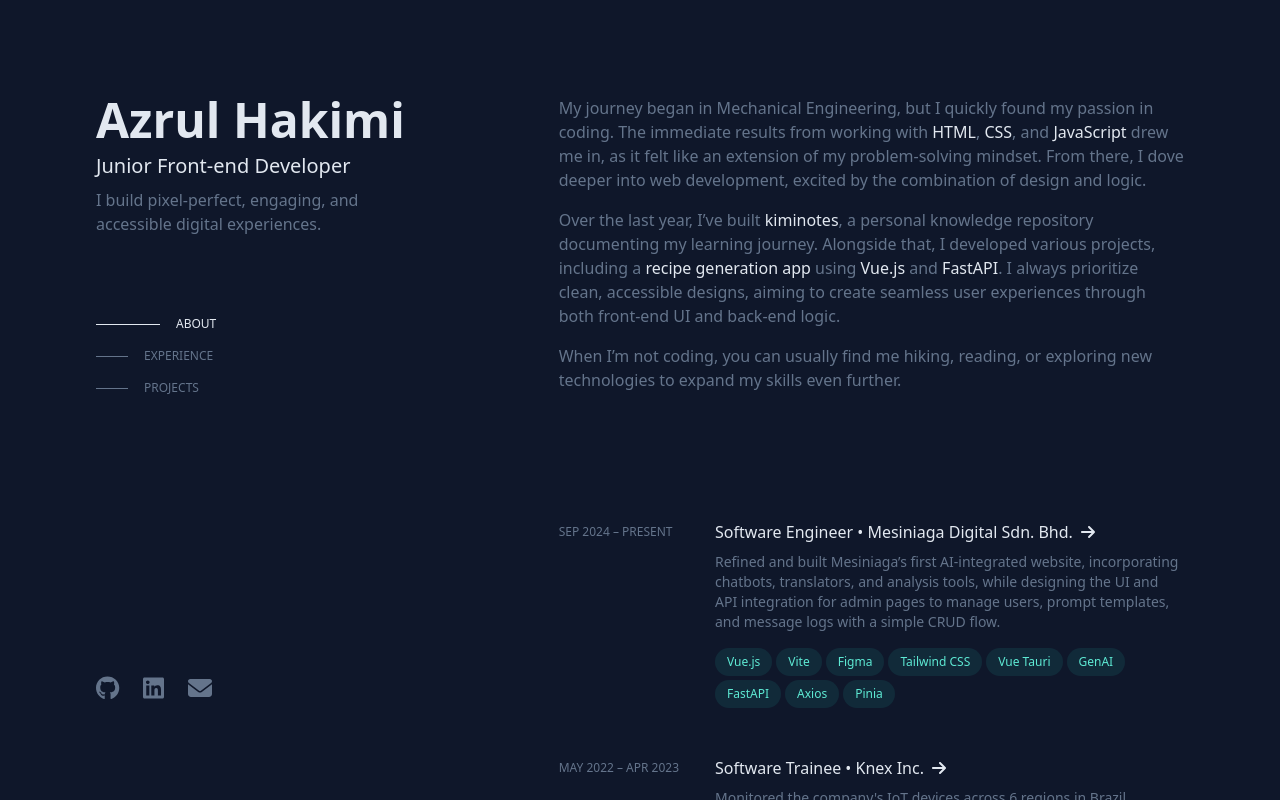
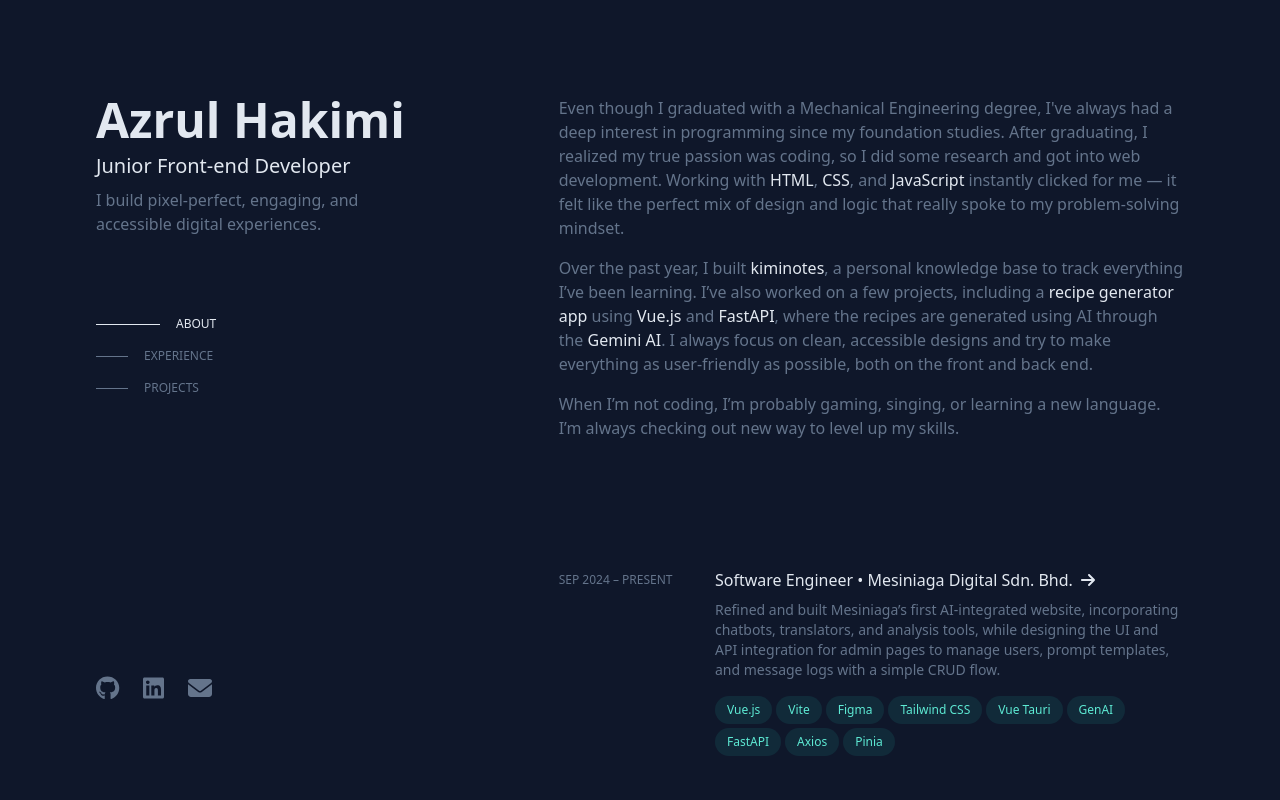
Before and after one commit to rulkimi/kimi-portfolio, a Vue app: page / in a window 1280 px wide. Built offline with nearby package versions, Linux system fonts and the light colour scheme.

Commit message:
change about me text

```diff
--- a/src/components/AboutMe.vue
+++ b/src/components/AboutMe.vue
@@ -1,21 +1,27 @@
 <template>
   <section id="about" class="scroll-mt-24">
     <p>
-      My journey began in Mechanical Engineering, but I quickly found my passion in coding.
-      The immediate results from working with <strong>HTML</strong>, <strong>CSS</strong>, and <strong>JavaScript</strong> drew me in,
-      as it felt like an extension of my problem-solving mindset.
-      From there, I dove deeper into web development, excited by the combination of design and logic.
+      Even though I graduated with a Mechanical Engineering degree,
+      I've always had a deep interest in programming since my foundation studies.
+      After graduating, I realized my true passion was coding, so I did some research and got into web development.
+      Working with <strong>HTML</strong>, <strong>CSS</strong>, and <strong>JavaScript</strong> instantly clicked for me — it
+      felt like the perfect mix of design and logic that really spoke to my problem-solving mindset.
     </p>
 
     <p>
-      Over the last year, I’ve built <a href="https://rulkimi.github.io/kiminotes/" target="_blank" rel="noopener noreferrer">kiminotes</a>,
-      a personal knowledge repository documenting my learning journey.
-      Alongside that, I developed various projects, including a <a href="https://rulkimi.github.io/recipe-generator/" target="_blank" rel="noopener noreferrer">recipe generation app
-      </a> using <a href="https://vuejs.org/" target="_blank" rel="noopener noreferrer">Vue.js</a> and <a href="https://fastapi.tiangolo.com/" target="_blank" rel="noopener noreferrer">FastAPI</a>. I always prioritize clean,
-      accessible designs, aiming to create seamless user experiences through both front-end UI and back-end logic.
+      Over the past year, I built <a href="https://rulkimi.github.io/kiminotes/" target="_blank" rel="noopener noreferrer">kiminotes</a>,
+      a personal knowledge base to track everything I’ve been learning. I’ve also worked on a few projects,
+      including a <a href="https://rulkimi.github.io/recipe-generator/" target="_blank" rel="noopener noreferrer">recipe generator app</a>
+      using <a href="https://vuejs.org/" target="_blank" rel="noopener noreferrer">Vue.js</a> and
+      <a href="https://fastapi.tiangolo.com/" target="_blank" rel="noopener noreferrer">FastAPI</a>,
+      where the recipes are generated using AI through the <a href="https://ai.google.dev/" target="_blank" rel="noopener noreferrer">Gemini AI</a>. I always focus on clean,
+      accessible designs and try to make everything as user-friendly as possible, both on the front and back end.
     </p>
 
-    <p>When I’m not coding, you can usually find me hiking, reading, or exploring new technologies to expand my skills even further.</p>
+    <p>
+      When I’m not coding, I’m probably gaming, singing, or learning a new language.
+      I’m always checking out new way to level up my skills.
+    </p>
   </section>
 </template>
 
```
